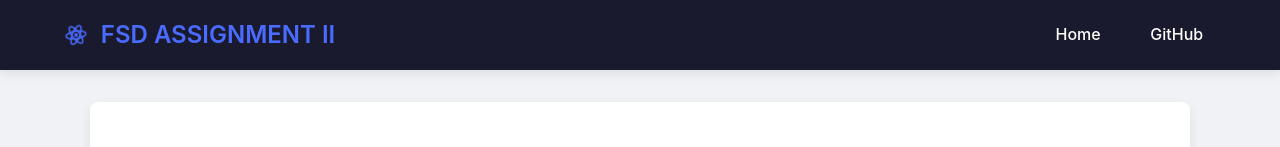
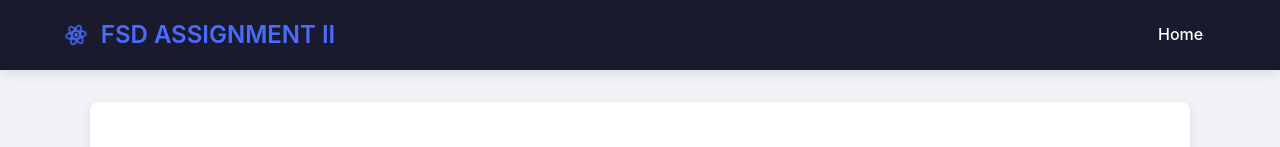
Before and after one commit to Shashankrl/fsd-assignment-2, a React (Create React App) app: page / in a window 1280 px wide. Shown: the top 147 px of the page. Built offline with nearby package versions, Linux system fonts and the light colour scheme.

Commit message:
Removed GitHub link from header

```diff
--- a/src/components/Header.js
+++ b/src/components/Header.js
@@ -29,11 +29,6 @@ const Header = () => {
             <li>
               <Link to="/" onClick={() => setMenuOpen(false)}>Home</Link>
             </li>
-            <li>
-              <a href="https://github.com/yourusername/fsd-assignment-2" target="_blank" rel="noopener noreferrer">
-                GitHub
-              </a>
-            </li>
           </ul>
         </nav>
       </div>
```
